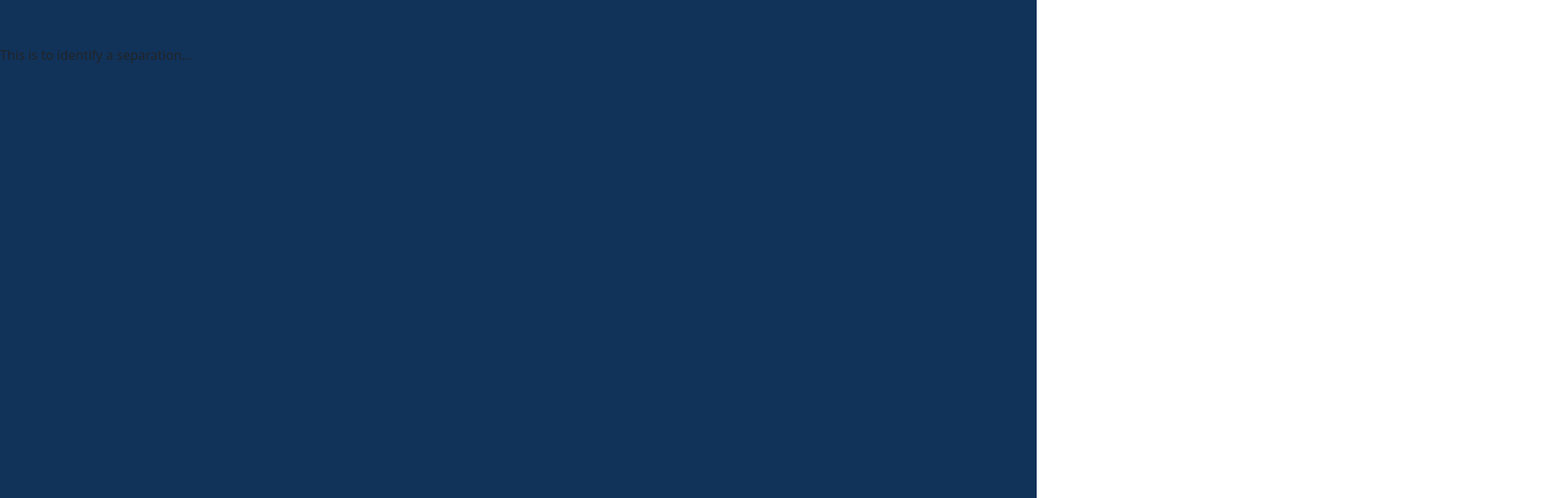
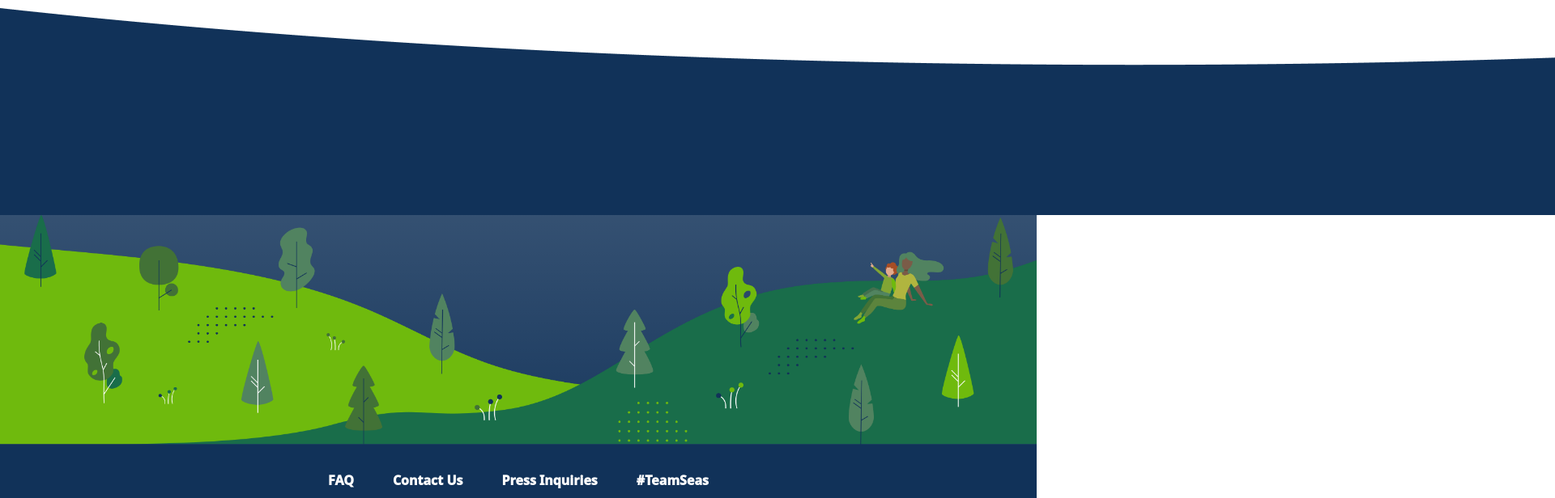
Before and after one commit to rohitchivu/teamtrees, an Angular app: page / in a window 1280 px wide. Shown: the part 1600-2216 px from the top of the page at 81% size, 1920 px wide, since content can reach past the window. Built offline with nearby package versions, Linux system fonts and the light colour scheme.

Commit message:
fixed background layout (in office hours)

```diff
--- a/src/app/app.component.css
+++ b/src/app/app.component.css
@@ -1,3 +1,7 @@
 body {
-    background-color: rgb(17,50,89);
+    background-color: white;
 }
+
+.blue {
+    background-color: rgb(17, 50, 89);
+}
--- a/src/app/app.component.html
+++ b/src/app/app.component.html
@@ -17,7 +17,9 @@
         Loading...
     </leaderboard>
 </div>
+<bluecurve>Loading...</bluecurve>
+</body>
+<div class = "blue ">
+    <bottomnavbar>Loading...</bottomnavbar>
 
-<bottomnavbar>Loading...</bottomnavbar>
-
-</body>
+</div>
--- a/src/app/app.module.ts
+++ b/src/app/app.module.ts
@@ -6,6 +6,7 @@ import { TopNavbar } from 'src/app/topnavbar/topnavbar.component';
 
 import { AppComponent } from './app.component';
 import { Background } from './background/background.component';
+import { bluecurve } from './bluecurve/bluecurve.component';
 import { CardComponent } from './card/card.component';
 import { LeaderBoard } from './leaderboard/leaderboard.component';
 
@@ -17,7 +18,8 @@ import { LeaderBoard } from './leaderboard/leaderboard.component';
     SideNavbar,
     Background,
     CardComponent,
-    LeaderBoard
+    LeaderBoard,
+    bluecurve
   ],
   imports: [
     BrowserModule
--- a/src/app/background/background.component.css
+++ b/src/app/background/background.component.css
@@ -12,9 +12,11 @@
 }
 
 .logo {
-    width: 43%;
+    width: 41%;
     margin-left: auto;
     margin-right: auto;
+    margin-top: -200px;
+    margin-bottom: -450px;
 }
 
 .bgfooter{
--- a/src/app/background/background.component.html
+++ b/src/app/background/background.component.html
@@ -3,4 +3,3 @@
         <img src="/assets/logo.png" class="logo">
     </div>
     <img src="/assets/header.png">
-    <p>This is to identify a separation...</p>
--- /dev/null
+++ b/src/app/bluecurve/bluecurve.component.html
@@ -0,0 +1 @@
+<img src="/assets/blue-curve.png">
--- /dev/null
+++ b/src/app/bluecurve/bluecurve.component.ts
@@ -0,0 +1,11 @@
+import { Component } from "@angular/core";
+
+@Component({
+    selector: "bluecurve",
+    templateUrl: "bluecurve.component.html",
+    styleUrls: ["bluecurve.component.css"]
+})
+
+export class bluecurve{
+
+}
--- a/src/app/card/card.component.css
+++ b/src/app/card/card.component.css
@@ -3,6 +3,7 @@
     margin-left: auto;
     margin-right: auto;
     width: 24rem;
+    margin-top: -400px;
 }
 
 .card-body {
--- a/src/app/leaderboard/donor.model.ts
+++ /dev/null
@@ -1,4 +0,0 @@
-
-export class DonorCard {
-
-}
```
Also changed, not shown: src/app/bluecurve/bluecurve.component.css (added), src/app/leaderboard-item.ts (line endings or trailing spaces), src/assets/blue-curve.png (added).
